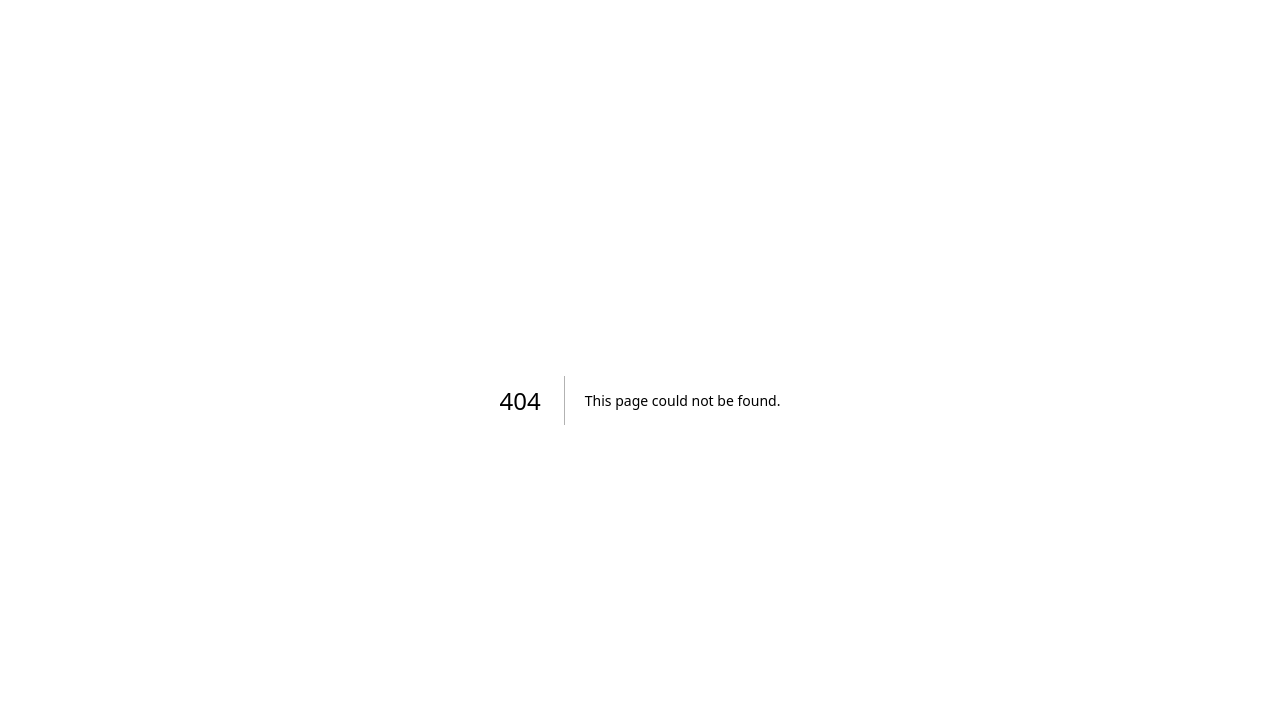
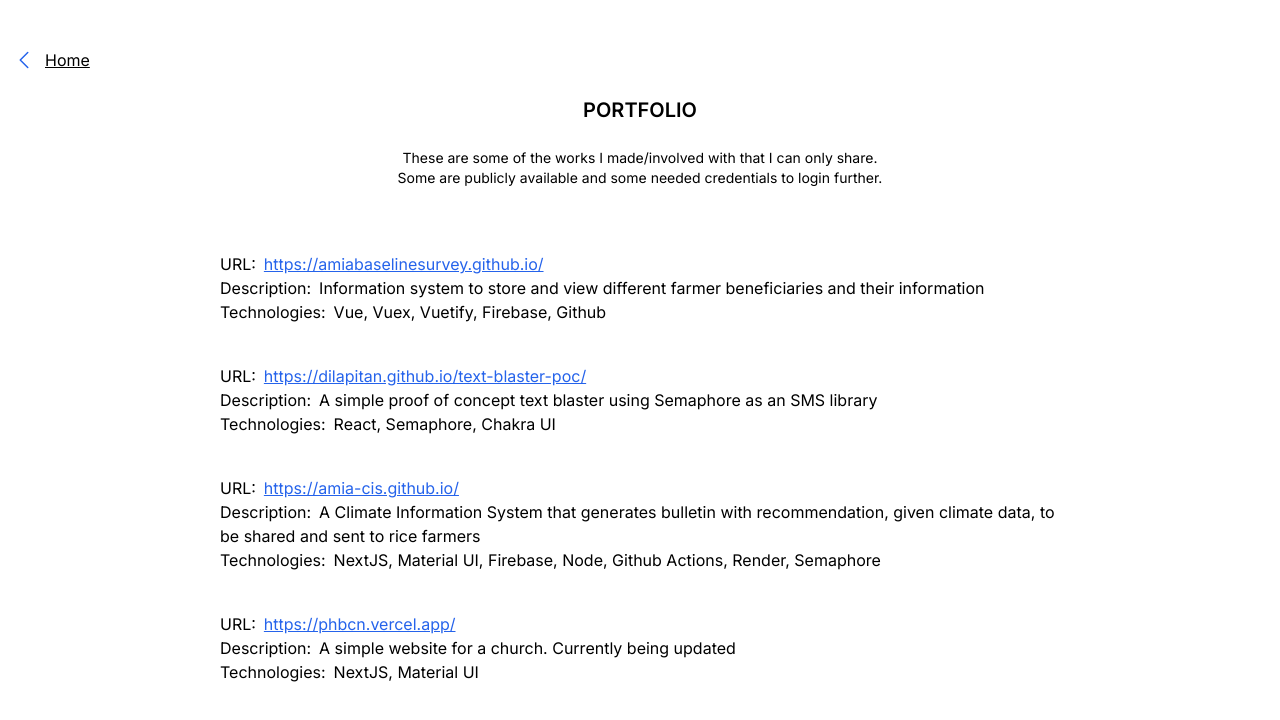
Before and after one commit to dilapitan/dilapitan.github.io, a Next.js app: page /portfolio in a window 1280 px wide. Before the commit this address had no page. Shown: the top 720 px of the page. Built offline with nearby package versions, Linux system fonts and the light colour scheme.

Commit message:
Update on website to add portfolio

```diff
--- a/src/app/globals.css
+++ b/src/app/globals.css
@@ -17,11 +17,11 @@
 }
 
 body {
-  color: rgb(var(--foreground-rgb));
+  /* color: rgb(var(--foreground-rgb));
   background: linear-gradient(
       to bottom,
       transparent,
       rgb(var(--background-end-rgb))
     )
-    rgb(var(--background-start-rgb));
+    rgb(var(--background-start-rgb)); */
 }
--- a/src/app/page.js
+++ b/src/app/page.js
@@ -1,3 +1,5 @@
+import Link from 'next/link'
+
 export default function Home() {
   return (
     <main className="min-h-screen px-3 py-12">
@@ -22,8 +24,30 @@ export default function Home() {
         <br />
         <br />
 
-        <div className="grid grid-cols-1 sm:grid-cols-4 gap-12">
-          <div></div>
+        <div className="grid grid-cols-1 sm:grid-cols-3 gap-12">
+          <div>
+            <h4>Check out some of my works:</h4>
+            <Link href="/portfolio">
+              <div className="flex justify-center items-center pt-5">
+                <svg
+                  xmlns="http://www.w3.org/2000/svg"
+                  fill="none"
+                  viewBox="0 0 24 24"
+                  strokeWidth="1.5"
+                  stroke="currentColor"
+                  className="w-6 h-6 text-blue-600"
+                >
+                  <path
+                    strokeLinecap="round"
+                    strokeLinejoin="round"
+                    d="M17.25 6.75 22.5 12l-5.25 5.25m-10.5 0L1.5 12l5.25-5.25m7.5-3-4.5 16.5"
+                  />
+                </svg>
+                &nbsp;&nbsp;
+                <span className="underline">Portfolio</span>
+              </div>
+            </Link>
+          </div>
 
           <div>
             <h4 className="text-base font-semibold">My Current Stack:</h4>
@@ -126,7 +150,7 @@ export default function Home() {
               &nbsp;&nbsp;
               <p>domlapitan@gmail.com</p>
             </div>
-
+            <a href="https://www.linkedin.com/in/dilapitan/" target="_blank">
               <div className="flex justify-center items-center pt-5">
                 <svg
                   className="h-4 w-4 text-blue-600"
@@ -143,18 +167,10 @@ export default function Home() {
                   <circle cx="4" cy="4" r="2" />
                 </svg>
                 &nbsp;&nbsp;
-              <p className="underline">
-                <a
-                  href="https://www.linkedin.com/in/dilapitan/"
-                  target="_blank"
-                >
-                  Dominic Lapitan
+                <p className="underline">Dominic Lapitan</p>
+              </div>
             </a>
-              </p>
           </div>
-          </div>
-
-          <div></div>
         </div>
       </div>
     </main>
--- /dev/null
+++ b/src/app/portfolio/page.js
@@ -0,0 +1,105 @@
+import Link from 'next/link'
+
+function Portfolio() {
+  const WORKS = [
+    {
+      url: 'https://amiabaselinesurvey.github.io/',
+      description:
+        'Information system to store and view different farmer beneficiaries and their information',
+      technologies: 'Vue, Vuex, Vuetify, Firebase, Github',
+    },
+    {
+      url: 'https://dilapitan.github.io/text-blaster-poc/',
+      description:
+        'A simple proof of concept text blaster using Semaphore as an SMS library',
+      technologies: 'React, Semaphore, Chakra UI',
+    },
+    {
+      url: 'https://amia-cis.github.io/',
+      description:
+        'A Climate Information System that generates bulletin with recommendation, given climate data, to be shared and sent to rice farmers',
+      technologies:
+        'NextJS, Material UI, Firebase, Node, Github Actions, Render, Semaphore',
+    },
+    {
+      url: 'https://phbcn.vercel.app/',
+      description: 'A simple website for a church. Currently being updated',
+      technologies: 'NextJS, Material UI',
+    },
+  ]
+
+  return (
+    <div className="min-h-screen px-3 py-12">
+      <Link href="/">
+        <div className="flex items-center">
+          <svg
+            xmlns="http://www.w3.org/2000/svg"
+            fill="none"
+            viewBox="0 0 24 24"
+            strokeWidth="1.5"
+            stroke="currentColor"
+            className="w-6 h-6 text-blue-600"
+          >
+            <path
+              strokeLinecap="round"
+              strokeLinejoin="round"
+              d="M15.75 19.5 8.25 12l7.5-7.5"
+            />
+          </svg>
+          &nbsp;&nbsp;
+          <span className="underline">Home</span>
+        </div>
+      </Link>
+
+      <br />
+
+      <div className="text-center">
+        <h1 className="text-xl font-semibold">PORTFOLIO</h1>
+        <br />
+        <div className="text-sm">
+          <p>
+            These are some of the works I made/involved with that I can only
+            share.
+          </p>
+          <p>
+            Some are publicly available and some needed credentials to login
+            further.
+          </p>
+        </div>
+      </div>
+
+      <br />
+
+      <div className="px-4 sm:px-52">
+        {WORKS.map((work) => {
+          return (
+            <div key={work.url} className="mt-10">
+              <p>
+                <span className="mr-2">URL:</span>
+                <span>
+                  <a
+                    href={work.url}
+                    target="_blank"
+                    className="underline text-blue-600"
+                  >
+                    {work.url}
+                  </a>
+                </span>
+              </p>
+              <p>
+                <span className="mr-2">Description:</span>
+                <span>{work.description}</span>
+              </p>
+              <p>
+                <span className="mr-2">Technologies:</span>
+                <span>{work.technologies}</span>
+              </p>
+            </div>
+          )
+        })}
+      </div>
+    </div>
+  )
+}
+
+export default Portfolio
```
Lines whose indentation alone changed are shown as unchanged.
